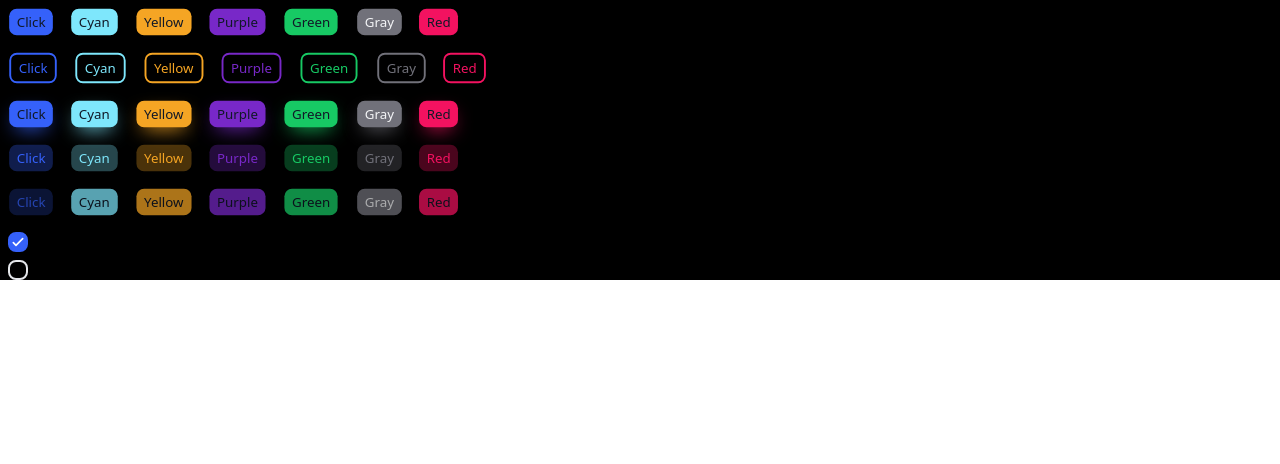
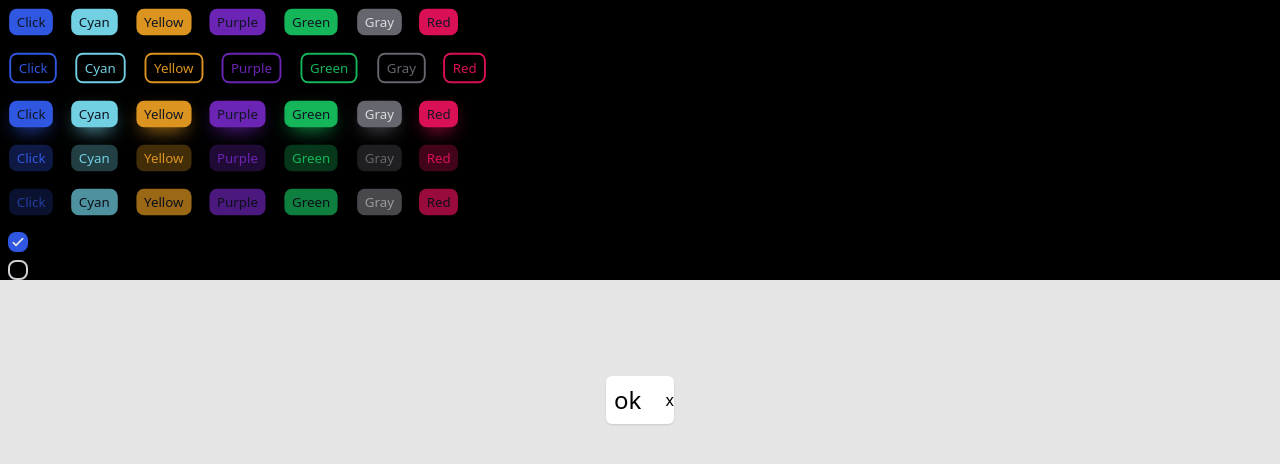
Before and after one commit to SpectraUI/SpectraUI, a React (Vite) app: page / in a window 1280 px wide. Shown: the top 464 px of the page. Built offline with nearby package versions, Linux system fonts and the light colour scheme.

Commit message:
basic Modal added

```diff
--- /dev/null
+++ b/components/Modal/index.tsx
@@ -0,0 +1,63 @@
+import { DialogHTMLAttributes, ReactNode, useEffect } from "react";
+
+export interface ModalProps extends DialogHTMLAttributes<HTMLDialogElement> {
+  onBlur?: () => any;
+  visible: boolean;
+  id: string;
+}
+
+export const Modal: React.FC<ModalProps> = (props) => {
+  useEffect(() => {
+    const setVisibility = () => {
+      const element = document.getElementById(
+        String(props.id),
+      ) as HTMLDialogElement;
+
+      props.visible ? element.showModal() : element.close();
+    };
+
+    setVisibility();
+  }, [props.visible, props.id]);
+
+  return (
+    <dialog
+      id={String(props.id)}
+      className={"outline-none shadow rounded-md " + props.className}
+    >
+      {props.children}
+    </dialog>
+  );
+};
+
+export interface ModalTopProps {
+  children: ReactNode;
+}
+
+export const ModalTopProps: React.FC<ModalTopProps> = (props) => {
+  return <div className="flex gap-4 items-center">{props.children}</div>;
+};
+
+export interface ModalTitleProps {
+  children: ReactNode;
+}
+
+export const ModalTitle: React.FC<ModalTitleProps> = (props) => {
+  return <p className="m-2 text-2xl">{props.children}</p>;
+};
+
+export interface ModalOptionsProps {
+  children?: ReactNode;
+  onClick?: () => any;
+  className?: string;
+}
+
+export const ModalOptions: React.FC<ModalOptionsProps> = (props) => {
+  return (
+    <div
+      onClick={() => props.onClick && props.onClick()}
+      className={props.className}
+    >
+      {props.children}
+    </div>
+  );
+};
--- a/components/index.ts
+++ b/components/index.ts
@@ -1,3 +1,4 @@
 export * from "./Button";
 export * from "./UIWraper";
 export * from "./Checkbox";
+export * from "./Modal";
--- a/src/App.tsx
+++ b/src/App.tsx
@@ -1,4 +1,12 @@
-import { Button, Checkbox, UIWraper } from "../components";
+import {
+  Button,
+  Checkbox,
+  Modal,
+  ModalOptions,
+  ModalTitle,
+  ModalTopProps,
+  UIWraper,
+} from "../components";
 
 function App() {
   return (
@@ -94,6 +102,12 @@ function App() {
       </Button>
       <Checkbox checked />
       <Checkbox />
+      <Modal visible id="o">
+        <ModalTopProps>
+          <ModalTitle>ok</ModalTitle>
+          <ModalOptions>x</ModalOptions>
+        </ModalTopProps>
+      </Modal>
     </UIWraper>
   );
 }
--- a/tsconfig.json
+++ b/tsconfig.json
@@ -5,7 +5,6 @@
     "lib": ["ES2020", "DOM", "DOM.Iterable"],
     "module": "ESNext",
     "skipLibCheck": true,
-    "noUnusedLocals": false,
 
     /* Bundler mode */
     "moduleResolution": "bundler",
```
